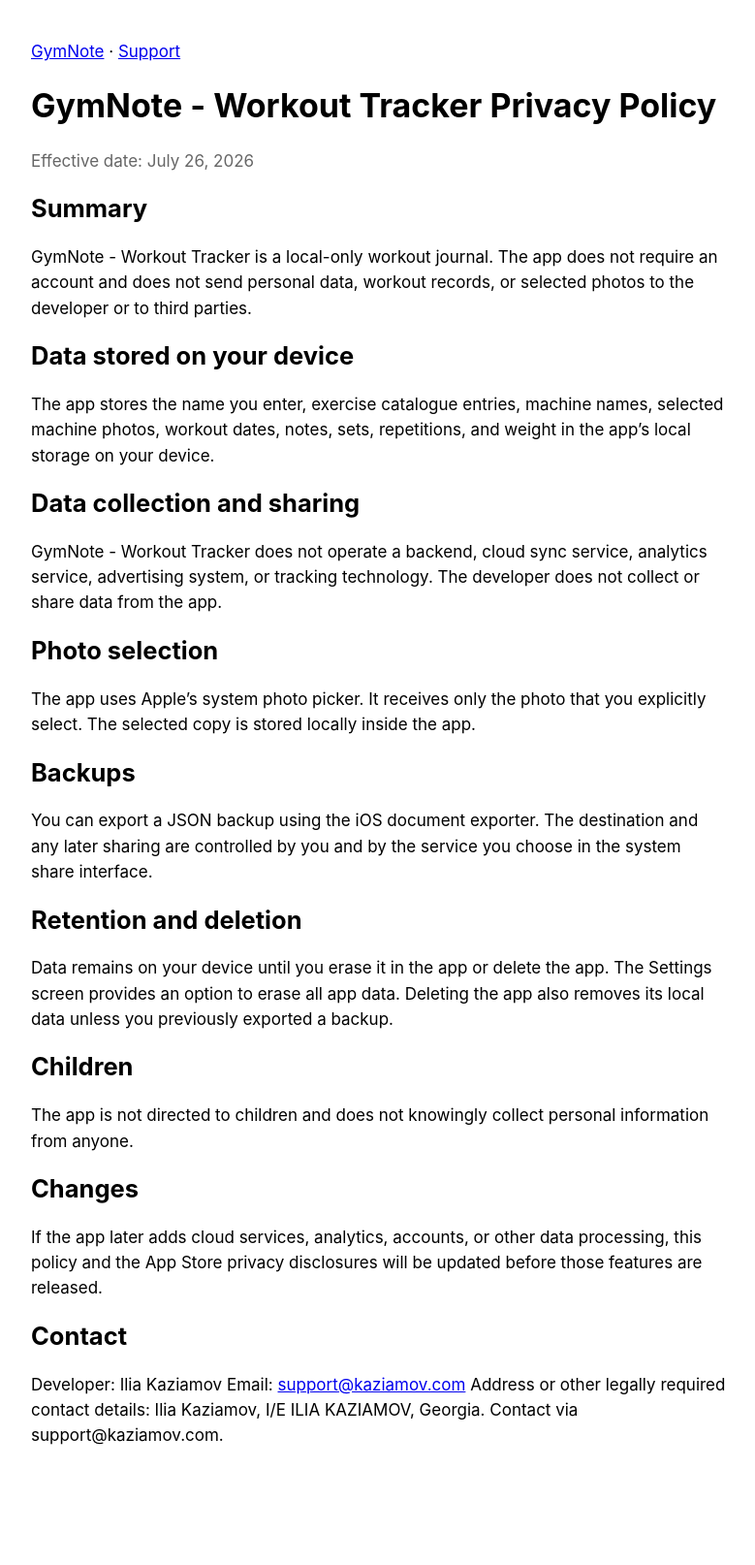
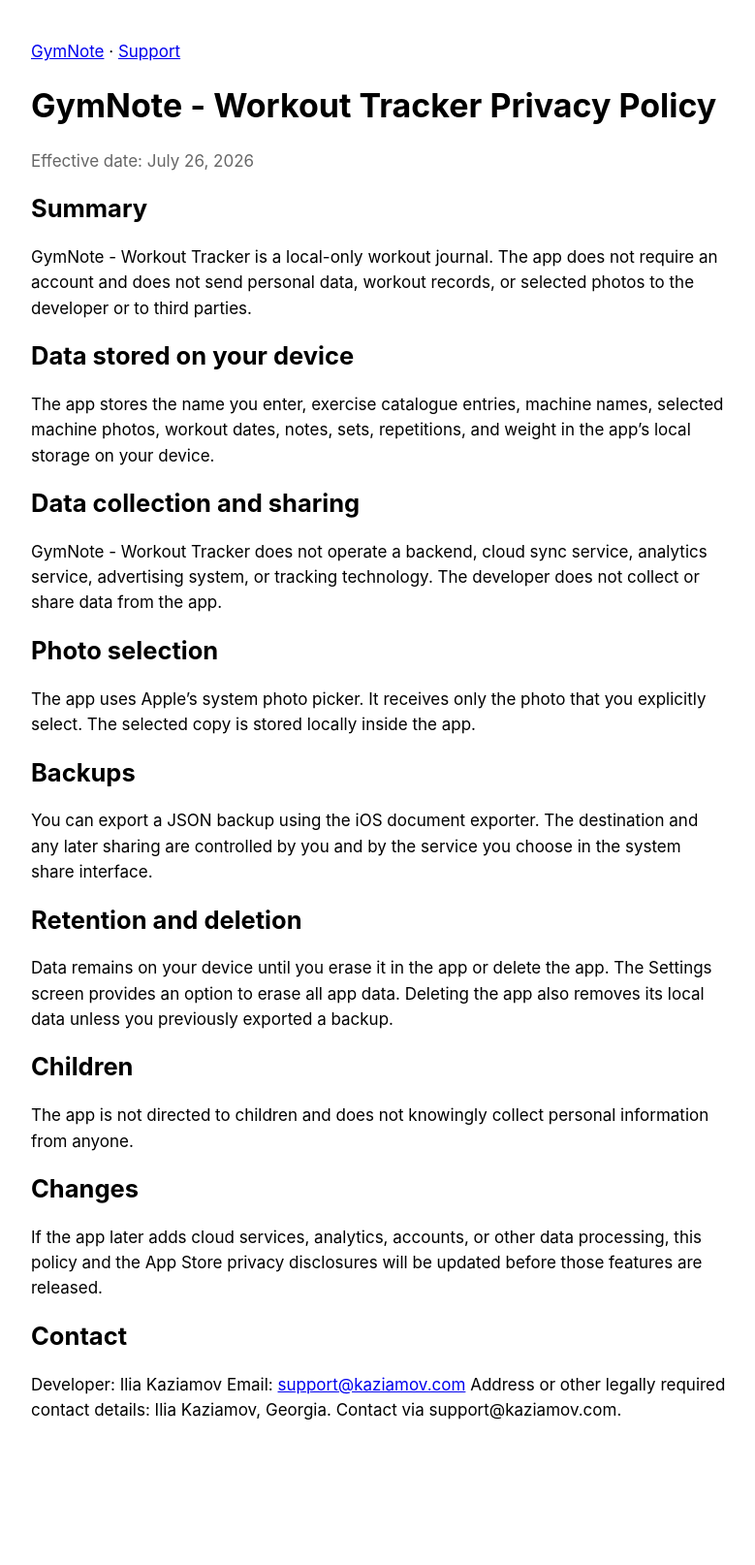
Before and after one commit to kaziamov/static-site-example, a Jekyll site: the page built from gym-notes/privacy-policy.md, in a window 1280 px wide. Shown: the whole page at 97% size, without its empty margins (248-1027 px from the left). Built offline with Jekyll 4.4.1, drawn with Linux system fonts in a browser that asks for light colours; after the commit the page ends 1587 px from its top, so only the background shows below that.

Commit message:
fix legal name

```diff
--- a/gym-notes/privacy-policy.md
+++ b/gym-notes/privacy-policy.md
@@ -46,4 +46,4 @@
 
 Developer: Ilia Kaziamov
 Email: [support@kaziamov.com](mailto:support@kaziamov.com)
-Address or other legally required contact details: Ilia Kaziamov, I/E ILIA KAZIAMOV, Georgia. Contact via support@kaziamov.com.
+Address or other legally required contact details: Ilia Kaziamov, Georgia. Contact via support@kaziamov.com.
```
Also changed, not shown: gym-notes/support.md (+1 -1 lines).
